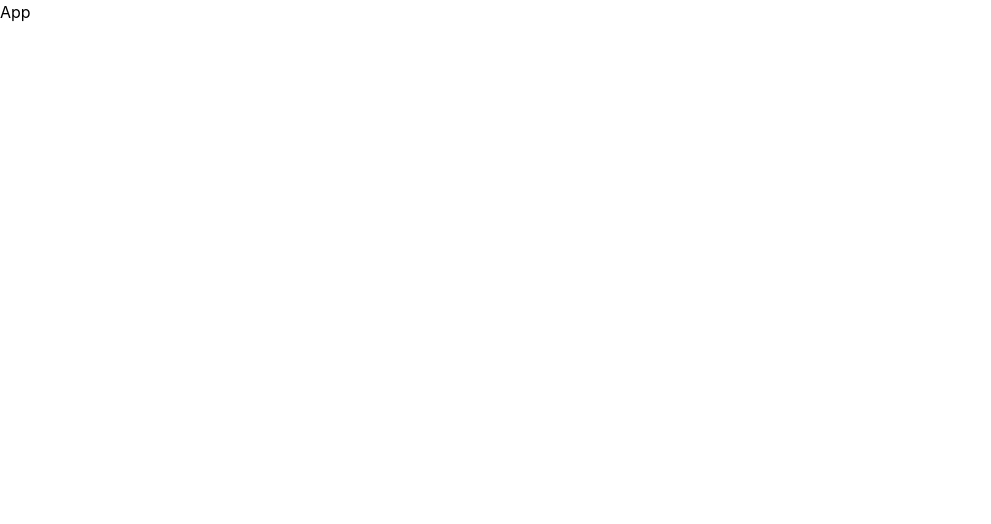
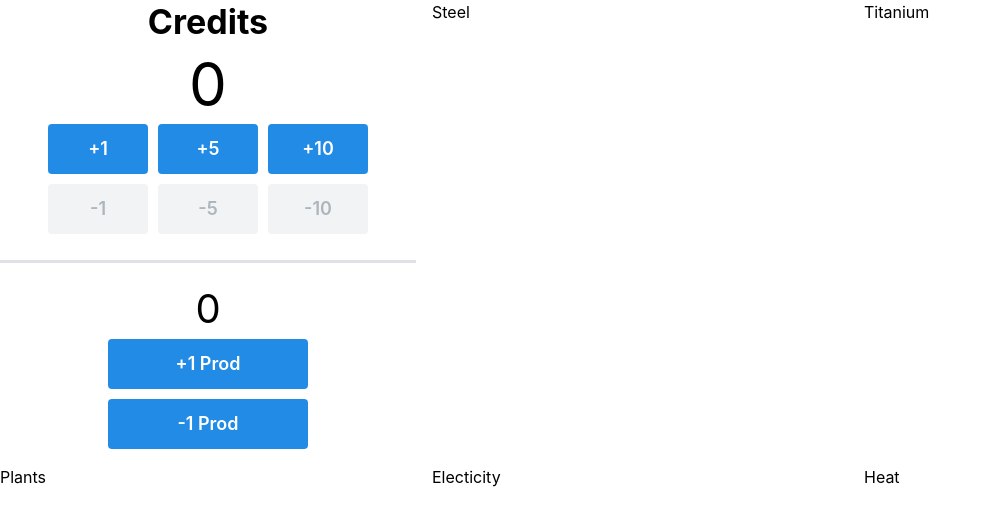
Before and after one commit to Deekz-nz/terraforming-mars-ui, a React (Vite) app: page / in a window 1280 px wide. Shown: the top 524 px of the page, without its empty margins (0-991 px from the left). Built offline with nearby package versions, Linux system fonts and the light colour scheme.

Commit message:
initial grid tile and layout

```diff
--- a/index.html
+++ b/index.html
@@ -7,7 +7,7 @@
       name="viewport"
       content="minimum-scale=1, initial-scale=1, width=device-width, user-scalable=no"
     />
-    <title>Mantine Vite template</title>
+    <title>TFM Board</title>
   </head>
   <body>
     <div id="root"></div>
--- a/src/App.tsx
+++ b/src/App.tsx
@@ -1,7 +1,11 @@
 import "@mantine/core/styles.css";
 import { MantineProvider } from "@mantine/core";
 import { theme } from "./theme";
+import { MainGrid } from "./MainGrid";
 
 export default function App() {
-  return <MantineProvider theme={theme}>App</MantineProvider>;
+  return (
+    <MantineProvider theme={theme}>
+      <MainGrid/>
+    </MantineProvider>);
 }
--- /dev/null
+++ b/src/GridTile.tsx
@@ -0,0 +1,53 @@
+import { Button, Divider, Flex, Text, Title } from "@mantine/core";
+
+interface GridTileProps {
+  title: string;
+  width: string | number;
+  height: string | number;
+  value: number;
+  setValue: (val: number) => void;
+  productionValue: number;
+  setProductionValue: (val: number) => void;
+}
+export function GridTile(props: GridTileProps) {
+
+  const modifyValue = (delta: number) => {
+    props.setValue(props.value + delta)
+  }
+  return (
+    <Flex direction="column" align="center" style={{width: props.width}} gap={10}>
+      <Title>{props.title}</Title>
+      <Text size="60px">{props.value}</Text>
+      <Flex gap={10}>
+        <Button size="lg" w="100px" onClick={() => modifyValue(1)}>
+          +1
+        </Button>
+        <Button size="lg" w="100px" onClick={() => modifyValue(5)}>
+          +5
+        </Button>
+        <Button size="lg" w="100px" onClick={() => modifyValue(10)}>
+          +10
+        </Button>
+      </Flex>
+      <Flex gap={10}>
+        <Button size="lg" w="100px" onClick={() => modifyValue(-1)} disabled={props.value < 1}>
+          -1
+        </Button>
+        <Button size="lg" w="100px" onClick={() => modifyValue(-5)} disabled={props.value < 5}>
+          -5
+        </Button>
+        <Button size="lg" w="100px" onClick={() => modifyValue(-10)} disabled={props.value < 10}>
+          -10
+        </Button>
+      </Flex>
+      <Divider my="md" size="md" w="100%"/>
+      <Text size="40px">{props.productionValue}</Text>
+      <Button size="lg" w="200px">
+        +1 Prod
+      </Button>
+      <Button size="lg" w="200px">
+        -1 Prod
+      </Button>
+    </Flex>
+  )
+}
--- /dev/null
+++ b/src/MainGrid.tsx
@@ -0,0 +1,42 @@
+import { Flex, Grid } from "@mantine/core";
+import { GridTile } from "./GridTile";
+import { useState } from "react";
+
+export function MainGrid() {
+
+  const [ credit, setCredit ] = useState<number>(0);
+  const [ creditProduction, setCreditProduction ] = useState<number>(0);
+
+  return (
+    <Flex style={{width: "100%", height: "100%"}}>
+      <Grid style={{width: "100%", height: "100%"}}>
+        <Grid.Col span={4}>
+          <GridTile
+            title="Credits"
+            height="50%"
+            width="100%"
+            value={credit}
+            setValue={setCredit}
+            productionValue={creditProduction}
+            setProductionValue={setCreditProduction}
+          />
+        </Grid.Col>
+        <Grid.Col span={4}>
+          Steel
+        </Grid.Col>
+        <Grid.Col span={4}>
+          Titanium
+        </Grid.Col>
+        <Grid.Col span={4}>
+          Plants
+        </Grid.Col>
+        <Grid.Col span={4}>
+          Electicity
+        </Grid.Col>
+        <Grid.Col span={4}>
+          Heat
+        </Grid.Col>
+      </Grid>
+    </Flex>
+  )
+}
```
Also changed, not shown: 2 other files (tests, documents, lock files or other folders).
